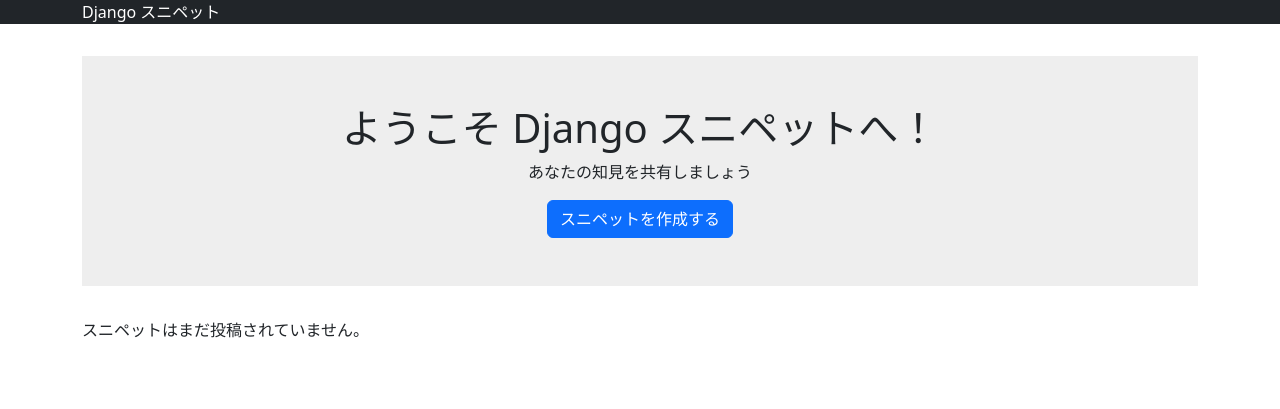
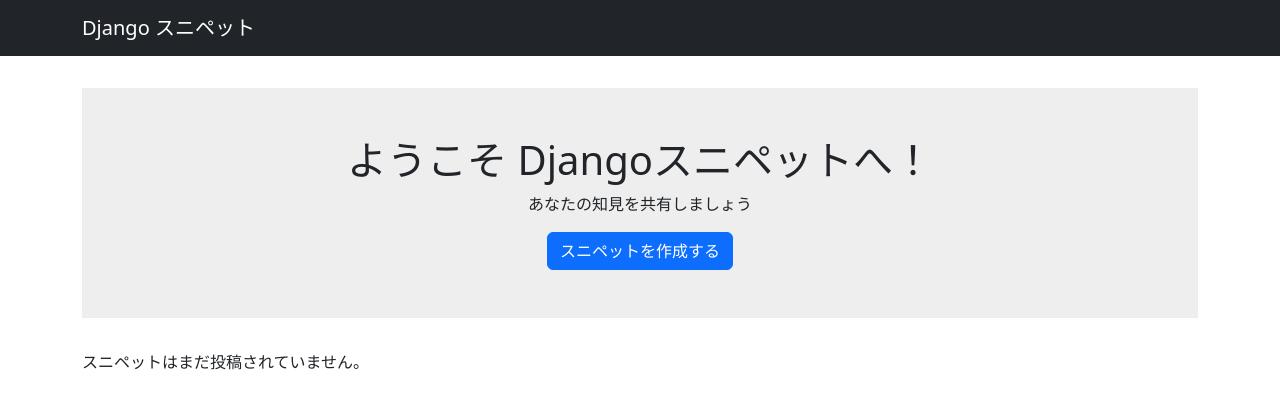
Before and after one commit to katuhito/djangosnippets, a Django app: page / in a window 1280 px wide. Shown: the top 409 px of the page. Run offline with Django 3.2, Linux system fonts and the light colour scheme; data that the repository does not hold is empty; some libraries are stand-ins or nearby versions.

Commit message:
base_html

```diff
--- a/djangosnippets/settings.py
+++ b/djangosnippets/settings.py
@@ -56,7 +56,7 @@
 TEMPLATES = [
     {
         'BACKEND': 'django.template.backends.django.DjangoTemplates',
-        'DIRS': [],
+        'DIRS': [BASE_DIR / 'templates'],
         'APP_DIRS': True,
         'OPTIONS': {
             'context_processors': [
--- a/djangosnippets/urls.py
+++ b/djangosnippets/urls.py
@@ -19,6 +19,6 @@
 
 urlpatterns = [
     path('admin/', admin.site.urls),
-    # path('', top, name='top'),
+    path('', top, name='top'),
     path('', include('snippets.urls')),  #snippets/urls.pyの読み込み
 ]
--- /dev/null
+++ b/snippets/templates/base.html
@@ -0,0 +1,24 @@
+{% load static %}
+{% load django_bootstrap5 %}
+<html>
+    <head>
+        <meta charset="utf-8">
+        <title>Django スニペット</title>
+        {% bootstrap_css %}
+        {% bootstrap_javascript %}
+        <link rel="stylesheet" href="{% static 'snippets/css/style.css' %}">
+        {% block extraheader %}{% endblock %}
+    </head>
+    <body>
+        <nav class="navbar navbar-expand flex-md-row navbar-dark bg-dark">
+            <div class="container justify-content-between">
+                <a href="/" class="navbar-brand">Django スニペット</a>
+            </div>
+        </nav>
+        <main>
+            <div class="container">
+                {% block main %}{% endblock %}
+            </div>
+        </main>
+    </body>
+</html>
--- a/snippets/templates/snippets/top.html
+++ b/snippets/templates/snippets/top.html
@@ -1,23 +1,7 @@
-{% load django_bootstrap5 %}
-{% load static %}
-<html>
-    <head>
-        <meta charset="utf-8">
-        <title>Django スニペット</title>
-        {% bootstrap_css %}
-        {% bootstrap_javascript %}
-        <link rel="stylesheet" href="{% static 'snippets/css/style.css' %}">
-    </head>
-    <body>
-        <nav class="nvbar navber-expand flex-md-row navbar-dark bg-dark">
-            <div class="container justify-content-between">
-                <a href="/" class="navbar-brand">Django スニペット</a>
-            </div>
-        </nav>
-        <main>
-            <div class="container">
+{% extends "base.html" %}
+{% block main %}
     <div class="welcome">
-                    <h1 class="title">ようこそ Django スニペットへ！</h1>
+        <h1 class="title">ようこそ Djangoスニペットへ！</h1>
         <p class="subtitle">あなたの知見を共有しましょう</p>
         <a class="btn btn-primary" href="{% url 'snippet_new' %}">スニペットを作成する</a>
     </div>
@@ -36,7 +20,7 @@
                 <tr>
                     <th>{{ snippet.created_by.username }}</th>
                     <th>{{ snippet.created_at }}</th>
-                            <th>{{ snippet.title }}</th>
+                    <th><a href="{% url 'snippet_detail' snippet.id %}">{{ snippet.title }}</a></th>
                 </tr>
             {% endfor %}
             </tbody>
@@ -44,7 +28,4 @@
     {% else %}
         <p>スニペットはまだ投稿されていません。</p>
     {% endif %}
-            </div>
-        </main>
-    </body>
-</html>
+{% endblock %}
--- a/snippets/urls.py
+++ b/snippets/urls.py
@@ -2,7 +2,7 @@
 from snippets import views
 
 urlpatterns = [
-    path('', views.top, name="top"),
+    # path('', views.top, name="top"),
     path('snippets/new/', views.snippet_new, name="snippet_new"),
     path('snippets/<int:snippet_id>/', views.snippet_detail, name="snippet_detail"),
     path('snippets/<int:snippet_id>/edit/', views.snippet_edit, name="snippet_edit"),
```
Lines whose indentation alone changed are shown as unchanged.
